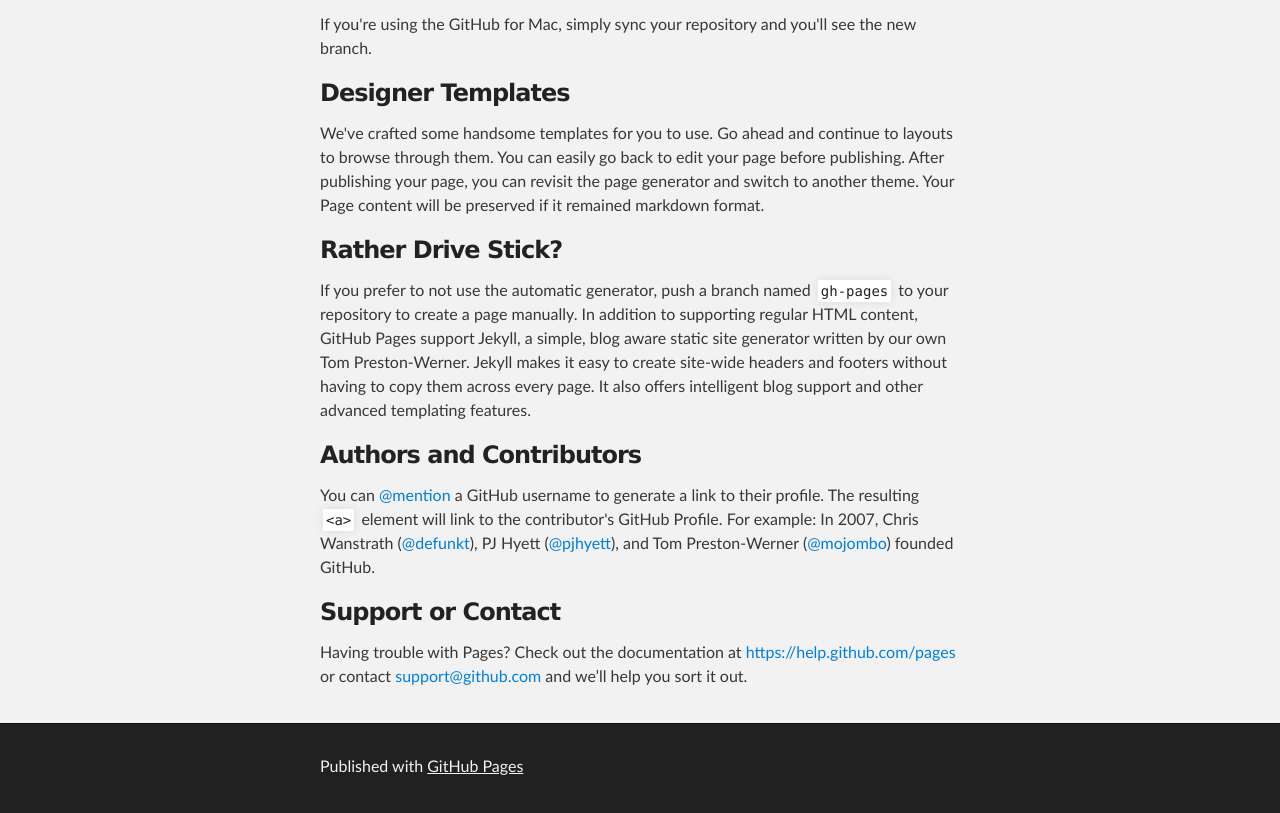
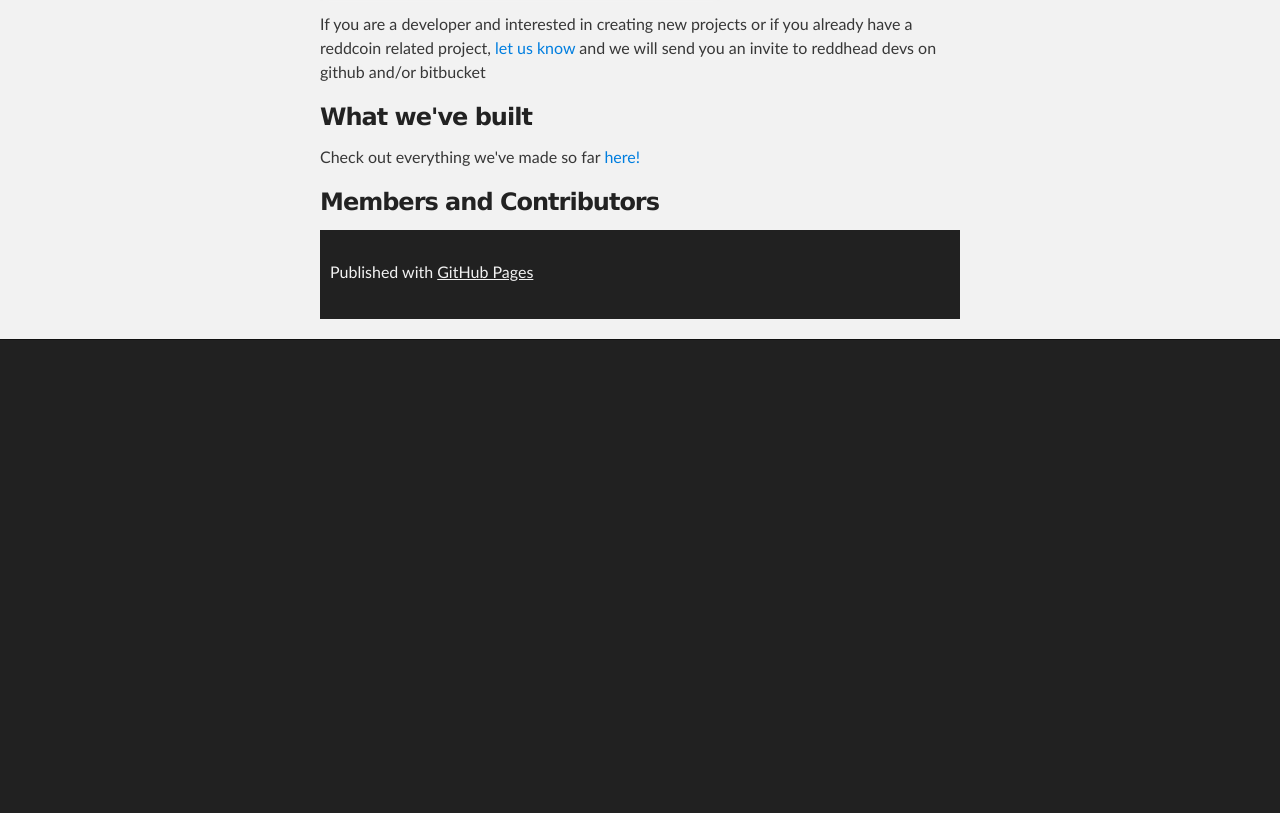
Before and after one commit to Reddhead-devs/reddhead-devs.github.io, a plain HTML site: page index.html in a window 1280 px wide. Shown: the part 573-1386 px from the top of the page. After the commit the page ends 913 px from the top, so only its background shows below. Drawn offline with Linux system fonts and the light colour scheme.

Commit message:
Update index.html

```diff
--- a/index.html
+++ b/index.html
@@ -32,29 +32,21 @@
 
 <p><img src="http://reddcoin.rocks/reddhead-devs.png" alt="Reddhead Devs"></p>
 
-<p>If you're using the GitHub for Mac, simply sync your repository and you'll see the new branch.</p>
+<p><b>If you are a developer and interested in creating new projects or if you already have a reddcoin related project,
+<a href="https://www.reddcointalk.org/chats/iisurge">let us know</a> and we will send you an invite to reddhead devs on github and/or bitbucket</b></p>
 
 <h3>
-<a id="designer-templates" class="anchor" href="#designer-templates" aria-hidden="true"><span class="octicon octicon-link"></span></a>Designer Templates</h3>
+<a id="designer-templates" class="anchor" href="/repos" aria-hidden="true"><span class="octicon octicon-link"></span></a>What we've built</h3>
 
-<p>We've crafted some handsome templates for you to use. Go ahead and continue to layouts to browse through them. You can easily go back to edit your page before publishing. After publishing your page, you can revisit the page generator and switch to another theme. Your Page content will be preserved if it remained markdown format.</p>
+<p>Check out everything we've made so far <a href="/repos">here!</a></p>
+
 
 <h3>
-<a id="rather-drive-stick" class="anchor" href="#rather-drive-stick" aria-hidden="true"><span class="octicon octicon-link"></span></a>Rather Drive Stick?</h3>
+<a id="authors-and-contributors" class="anchor" href="#authors-and-contributors" aria-hidden="true"><span class="octicon octicon-link"></span></a>Members and Contributors</h3>
 
-<p>If you prefer to not use the automatic generator, push a branch named <code>gh-pages</code> to your repository to create a page manually. In addition to supporting regular HTML content, GitHub Pages support Jekyll, a simple, blog aware static site generator written by our own Tom Preston-Werner. Jekyll makes it easy to create site-wide headers and footers without having to copy them across every page. It also offers intelligent blog support and other advanced templating features.</p>
 
-<h3>
-<a id="authors-and-contributors" class="anchor" href="#authors-and-contributors" aria-hidden="true"><span class="octicon octicon-link"></span></a>Authors and Contributors</h3>
 
-<p>You can <a href="https://github.com/blog/821" class="user-mention">@mention</a> a GitHub username to generate a link to their profile. The resulting <code>&lt;a&gt;</code> element will link to the contributor's GitHub Profile. For example: In 2007, Chris Wanstrath (<a href="https://github.com/defunkt" class="user-mention">@defunkt</a>), PJ Hyett (<a href="https://github.com/pjhyett" class="user-mention">@pjhyett</a>), and Tom Preston-Werner (<a href="https://github.com/mojombo" class="user-mention">@mojombo</a>) founded GitHub.</p>
 
-<h3>
-<a id="support-or-contact" class="anchor" href="#support-or-contact" aria-hidden="true"><span class="octicon octicon-link"></span></a>Support or Contact</h3>
-
-<p>Having trouble with Pages? Check out the documentation at <a href="https://help.github.com/pages">https://help.github.com/pages</a> or contact <a href="mailto:support@github.com">support@github.com</a> and we’ll help you sort it out.</p>
-      </section>
-    </div>
 
     <!-- FOOTER  -->
     <div id="footer_wrap" class="outer">
```
